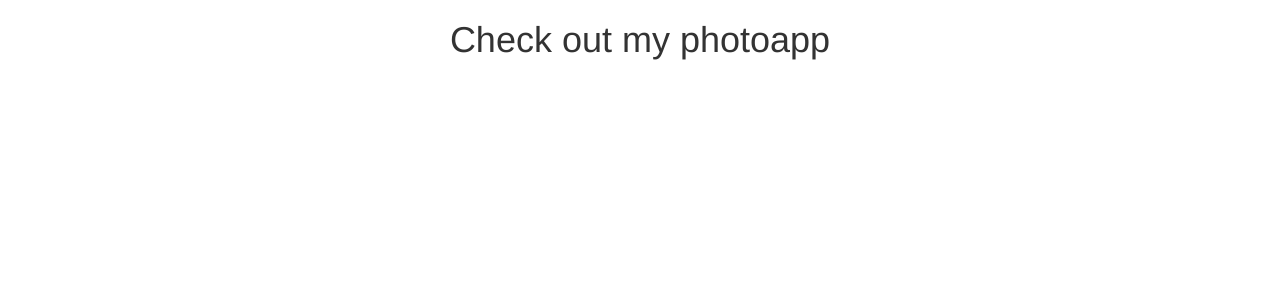
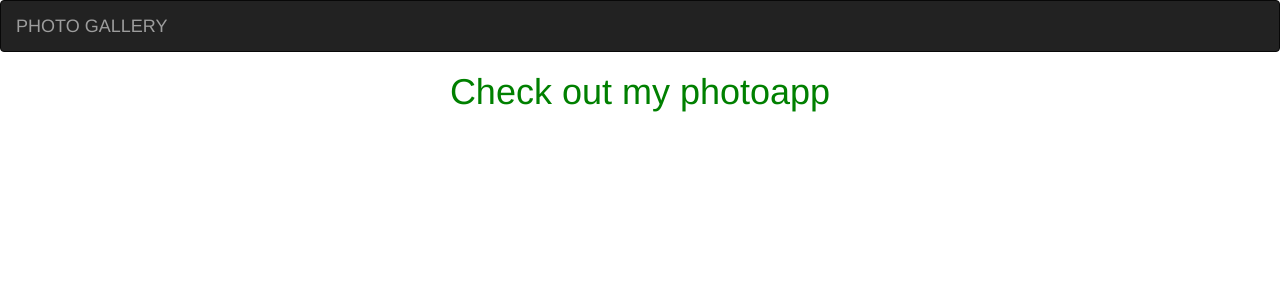
Before and after one commit to VickyMutai/gallery-clone, a Django app: page /photos/ in a window 1280 px wide. Shown: the top 300 px of the page. Run offline with Django 3.2, Linux system fonts and the light colour scheme; some libraries are stand-ins or nearby versions.

Commit message:
add navbar and css

```diff
--- /dev/null
+++ b/mygallery/photos/static/css/base.css
@@ -0,0 +1,3 @@
+h1{
+    color: green;
+}
--- a/mygallery/photos/templates/base.html
+++ b/mygallery/photos/templates/base.html
@@ -1,4 +1,5 @@
 {% load bootstrap3 %}
+{% load static %}
 <!DOCTYPE html>
 <html lang="en">
 <head>
@@ -11,9 +12,11 @@
 
     {% block styles %}
         {% bootstrap_css %}
+        <link rel="stylesheet" href="{% static 'css/base.css' %}">
     {% endblock %}
 </head>
 <body>
+    {% include "navbar.html" %}
     {% block content %}
     {% endblock %}
 
--- /dev/null
+++ b/mygallery/photos/templates/navbar.html
@@ -0,0 +1,16 @@
+<!DOCTYPE html>
+<html lang="en">
+<head>
+    <meta charset="UTF-8">
+    <meta name="viewport" content="width=device-width, initial-scale=1.0">
+</head>
+<body>
+    <nav class="navbar navbar-inverse">
+        <div class="container-fluid">
+            <div class="navbar-header">
+                <a href="{% url 'home' %}" class="navbar-brand">PHOTO GALLERY</a>
+            </div>
+        </div>
+    </nav>
+</body>
+</html>
```
